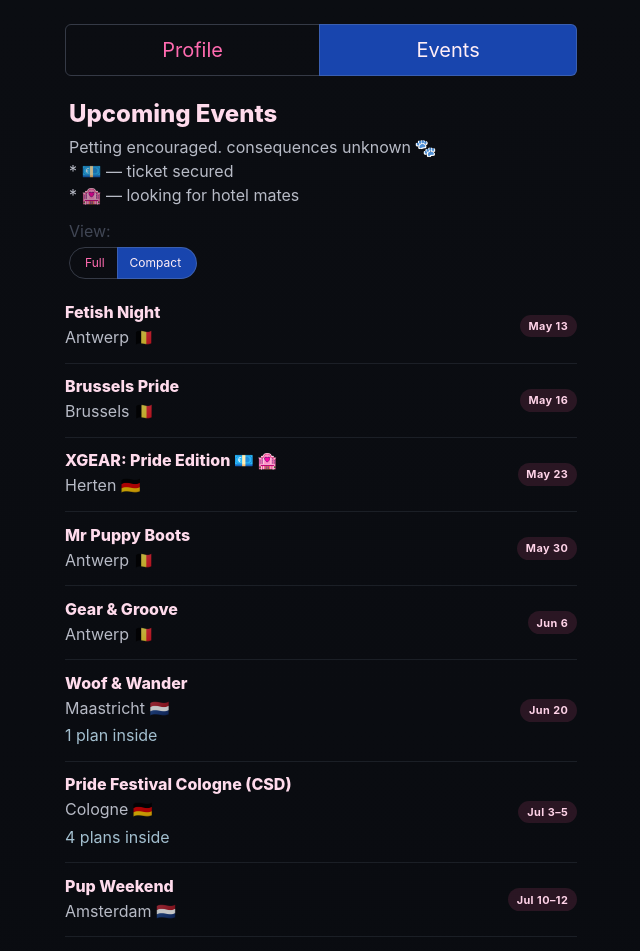
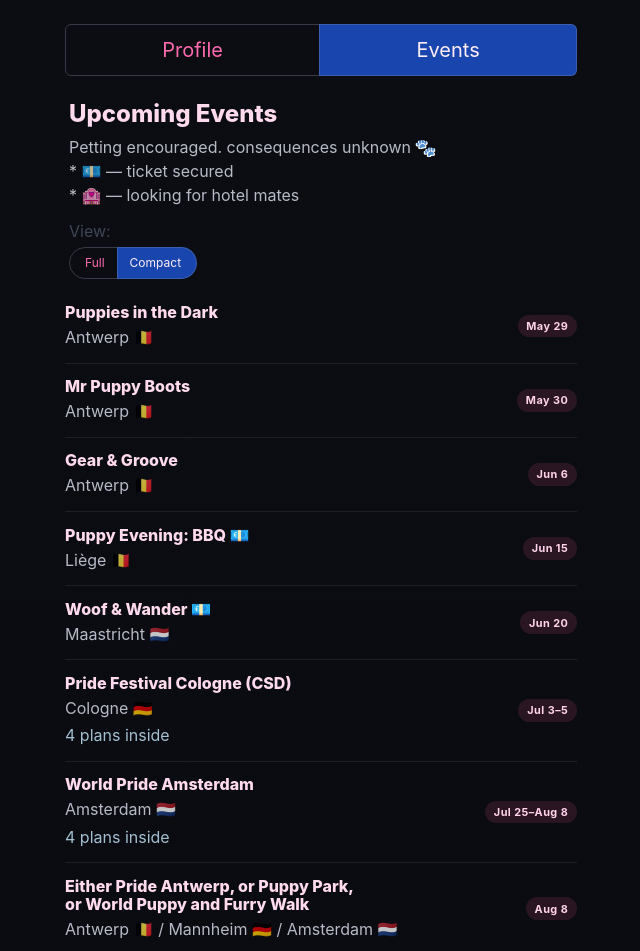
Before and after one commit to pup-softlock/pup-softlock-landing, a Nuxt app: page /events in a window 1280 px wide. Shown: the top 951 px of the page, without its empty margins (319-959 px from the left). Built offline with nearby package versions, Linux system fonts and the light colour scheme.

Commit message:
update events

```diff
--- a/app/data/events.ts
+++ b/app/data/events.ts
@@ -2,45 +2,29 @@
 
 export const EVENTS: EventItem[] = [
   {
-    date: { start: { month: "May", day: 13 } },
-    title: "Fetish Night",
+    date: { start: { month: "May", day: 29 } },
+    title: "Puppies in the Dark",
     location: "The Boots, Antwerp, Belgium 🇧🇪",
-  },
-  {
-    date: { start: { month: "May", day: 16 } },
-    title: "Brussels Pride",
-    location: "Brussels, Belgium 🇧🇪",
-  },
-  {
-    date: { start: { month: "May", day: 23 } },
-    title: "XGEAR: Pride Edition 💶 🏩",
-    location: "Motorworld Zeche Ewald, Herten, Germany 🇩🇪",
   },
   {
     date: { start: { month: "May", day: 30 } },
     title: "Mr Puppy Boots",
     location: "The Boots, Antwerp, Belgium 🇧🇪",
   },
-  // {
-  //   date: { start: { month: "Jun", day: 27 } },
-  //   title: "Pride Maastricht OR Caged @ Eagle Amsterdam",
-  //   location: "🇳🇱",
-  // },
-
   {
     date: { start: { month: "Jun", day: 6 } },
     title: "Gear & Groove",
     location: "The Boots, Antwerp, Belgium 🇧🇪",
   },
   {
+    date: { start: { month: "Jun", day: 15 } },
+    title: "Puppy Evening: BBQ 💶",
+    location: "Liège, Belgium 🇧🇪",
+  },
+  {
     date: { start: { month: "Jun", day: 20 } },
-    title: "Woof & Wander",
+    title: "Woof & Wander 💶",
     location: "Café Rose, Maastricht, The Netherlands 🇳🇱",
-    details: [
-      {
-        title: "If I can grab a ticket 🥲",
-      },
-    ],
   },
   {
     date: {
@@ -56,27 +40,25 @@
       { title: "Naughty 💶", dates: "Jul 5", location: "Nachtflug" },
     ],
   },
-  {
-    date: {
-      start: { month: "Jul", day: 10 },
-      end: { month: "Jul", day: 12 },
-    },
-    title: "Pup Weekend",
-    location: "Amsterdam, The Netherlands 🇳🇱",
-  },
-  {
-    date: { start: { month: "Jul", day: 18 } },
-    title: "MoG Gear Rave 💶 🏩",
-    location: "Solothurn, Switzerland 🇨🇭",
-  },
+  // Not sure if I wanna go to MoG so far away...
+  // {
+  //   date: { start: { month: "Jul", day: 18 } },
+  //   title: "MoG Gear Rave 💶 🏩",
+  //   location: "Solothurn, Switzerland 🇨🇭",
+  // },
   {
     date: {
       start: { month: "Jul", day: 25 },
       end: { month: "Aug", day: 8 },
     },
-    title: "World Pride Amsterdam 🏩",
+    title: "World Pride Amsterdam",
     location: "Amsterdam, The Netherlands 🇳🇱",
     details: [
+      {
+        dates: "Jul 25",
+        title: "National Walkies",
+        location: "Dam Square",
+      },
       {
         dates: "Jul 25",
         title: "Milkshake Festival 💶",
@@ -92,8 +74,17 @@
         title: "WorldPride Village (not sure about that one yet)",
         location: "Museumplein",
       },
-      { dates: "Aug 8", title: "World Puppy and Furry Walk" },
+      // {
+      //   dates: "Aug 8",
+      //   title: "World Puppy and Furry Walk",
+      //   location: "Martin Luther King Park",
+      // },
     ],
+  },
+  {
+    date: { start: { month: "Aug", day: 8 } },
+    title: "Either Pride Antwerp, or Puppy Park, or World Puppy and Furry Walk",
+    location: "Antwerp 🇧🇪 / Mannheim 🇩🇪 / Amsterdam 🇳🇱",
   },
   // {
   //   date: { start: { month: "Aug", day: 8 } },
--- a/app/data/past-events.ts
+++ b/app/data/past-events.ts
@@ -1,12 +1,34 @@
 import type { PastEventYearGroup } from "~/types/past-events";
 
+/**
+ * Past events only include title, city and flag, and month of the event.
+ *
+ * When we move events from the upcoming events to the past events, we strip away all the extra details.
+ *
+ * @example
+ * {
+ *   title: "Brussels Pride",
+ *   location: "Brussels 🇧🇪",
+ *   dates: "May",
+ * }
+ */
 export const PAST_EVENTS: PastEventYearGroup[] = [
   {
     year: "2026",
     items: [
       {
+        title: "XGEAR: Pride Edition",
+        location: "Herten 🇩🇪",
+        dates: "May",
+      },
+      {
+        title: "Brussels Pride",
+        location: "Brussels 🇧🇪",
+        dates: "May",
+      },
+      {
         title: "Tails & Leashes",
-        location: "The Boots, Antwerp 🇧🇪",
+        location: "Antwerp 🇧🇪",
         dates: "May",
       },
       {
```
